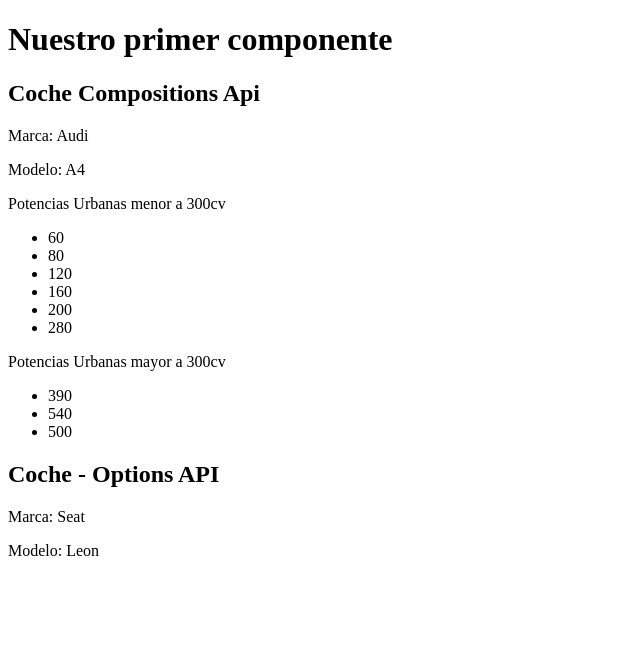
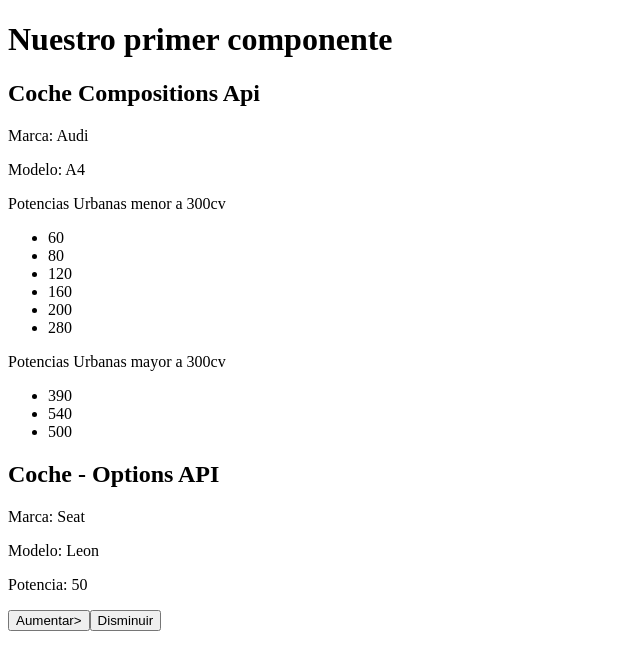
Before and after one commit to NievesTames/my-new-spa, a Vue app: page / in a window 1280 px wide. Shown: the top 670 px of the page, without its empty margins (0-640 px from the left). Built offline with nearby package versions, Linux system fonts and the light colour scheme.

Commit message:
aumentar/disminuir

```diff
--- a/src/components/CarOptions.vue
+++ b/src/components/CarOptions.vue
@@ -2,6 +2,10 @@
   <h2>Coche - Options API</h2>
   <p>Marca: {{ brand }}</p>
   <p>Modelo: {{ model }}</p>
+  <p>Potencia: {{ power }}</p>
+
+  <button @click="upPower">Aumentar></button>
+  <button @click="downPower">Disminuir</button>
   </template>
 
 <script>
@@ -10,8 +14,17 @@
     return {
       brand: "Seat",
       model: "Leon",
-    }
-  }
+      power: 50,
+    };
+  },
+  methods: {
+    upPower() {
+      console.log("Aumentando Potencia");
+    },
+    downPower() {
+      console.log("Bajando Potencia");
+    },
+  },
 
 };
 </script>
```
